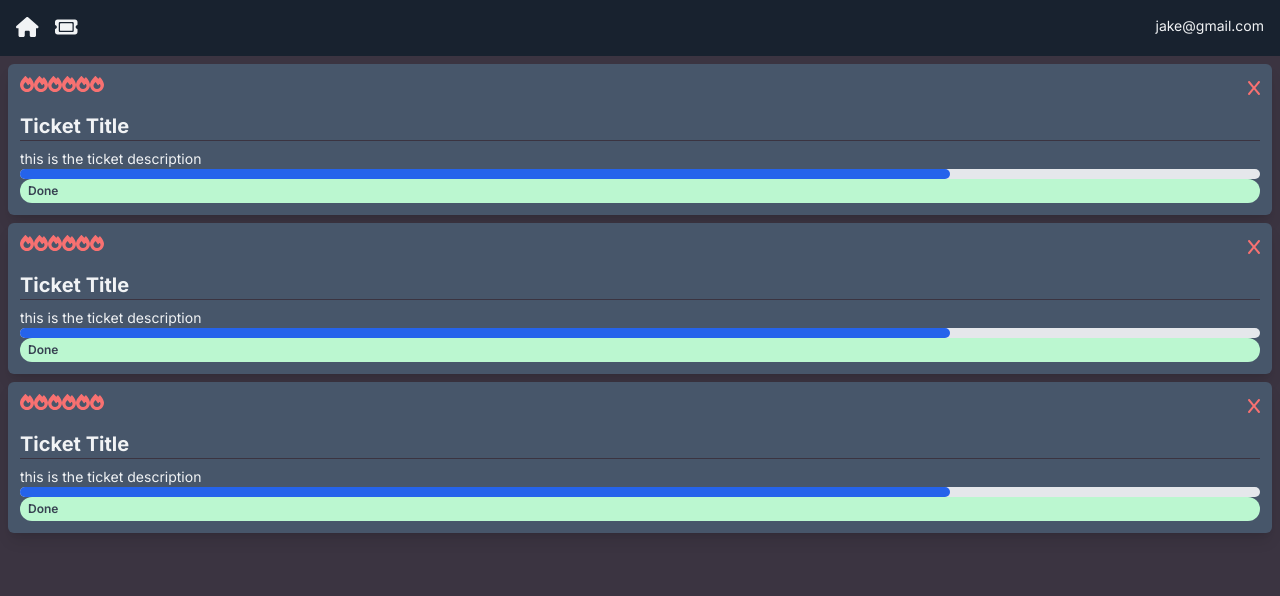
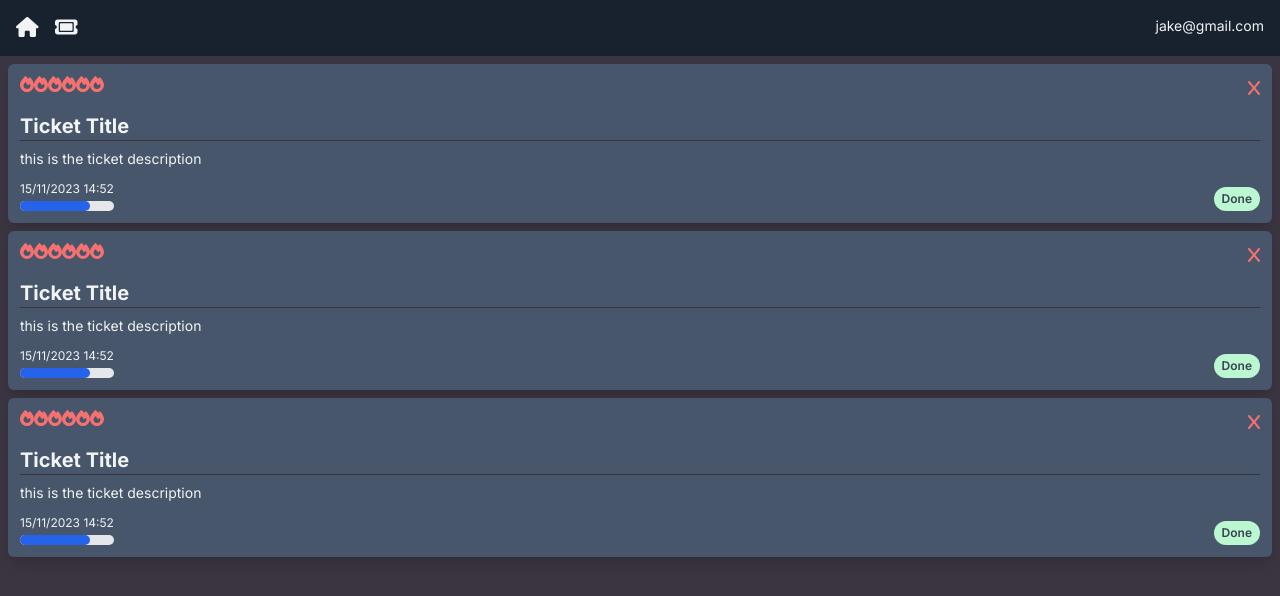
Before and after one commit to leila0202/ticket-app, a Next.js app: page / in a window 1280 px wide. Shown: the top 596 px of the page. Built offline with nearby package versions, Linux system fonts and the light colour scheme.

Commit message:
added styling for Progress Display and Status Display

```diff
--- a/app/(components)/TicketCard.jsx
+++ b/app/(components)/TicketCard.jsx
@@ -15,8 +15,16 @@
       <h4>Ticket Title</h4>
       <hr className="h-px border-0 bg-page mb-2" />
       <p className="whitespace-pre-wrap">this is the ticket description</p>
-      <ProgressDisplay />
-      <StatusDisplay />
+      <div className="flex-grow"></div>
+      <div className="flex mt-2">
+        <div className="flex flex-col">
+          <p className="text-xs my-1">15/11/2023 14:52</p>
+          <ProgressDisplay />
+        </div>
+        <div className="ml-auto flex items-end">
+          <StatusDisplay />
+        </div>
+      </div>
     </div>
   );
 };
```
